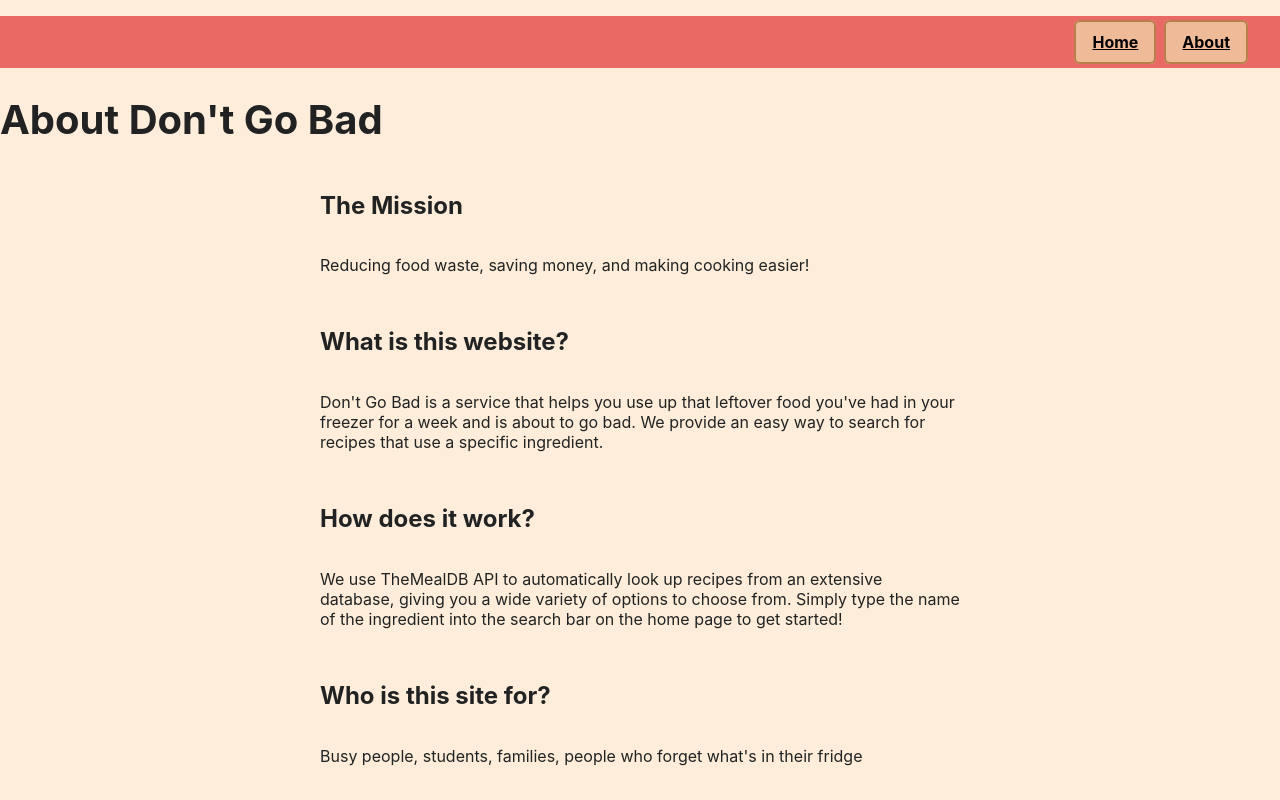
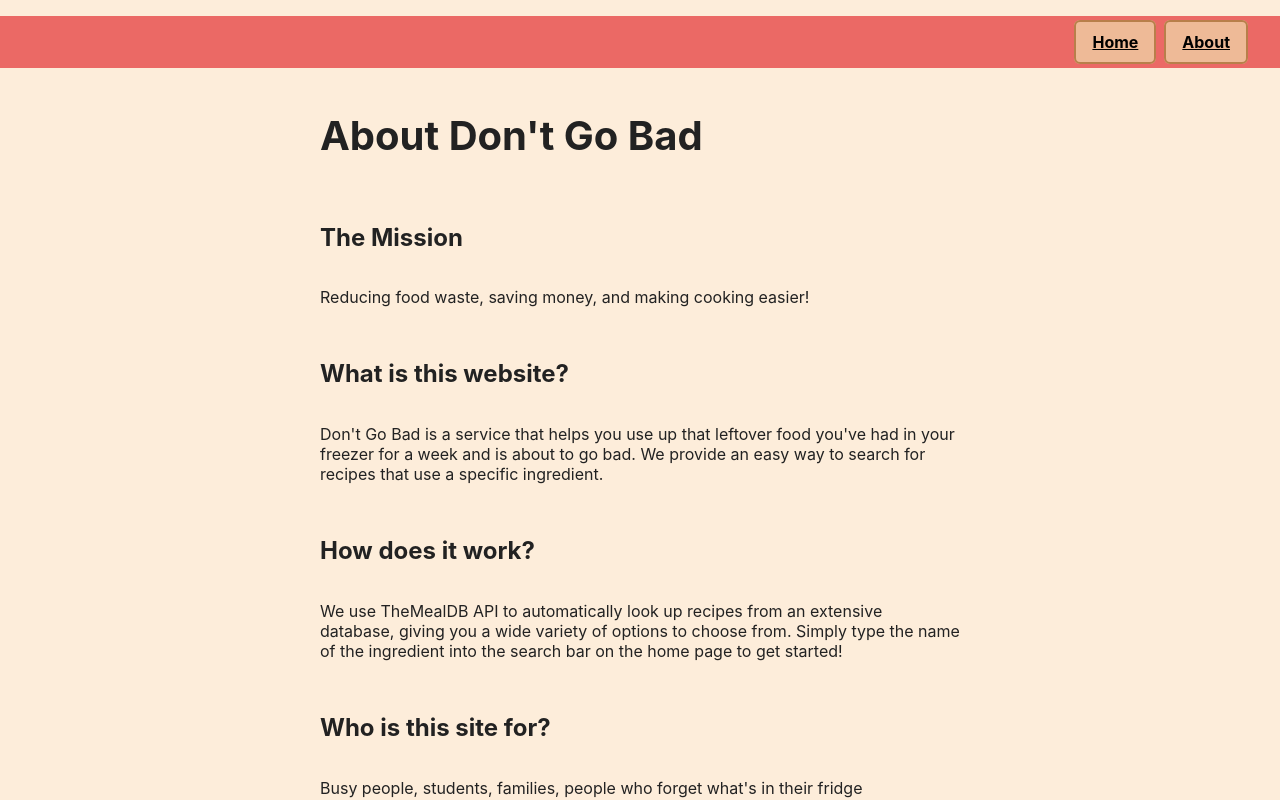
Before and after one commit to slav-gael/dont-go-bad, a Next.js app: page /about in a window 1280 px wide. Shown: the top 800 px of the page. Built offline with nearby package versions, Linux system fonts and the light colour scheme.

Commit message:
slight tweak to make about page not look weird

```diff
--- a/app/about/page.tsx
+++ b/app/about/page.tsx
@@ -7,7 +7,7 @@ export default function AboutPage() {
 
     <>
         <NavBar />
-        <div>
+        <div className="textBlurb">
             <h1>About Don't Go Bad</h1>
         </div>
         <div className="textBlurb">
```
